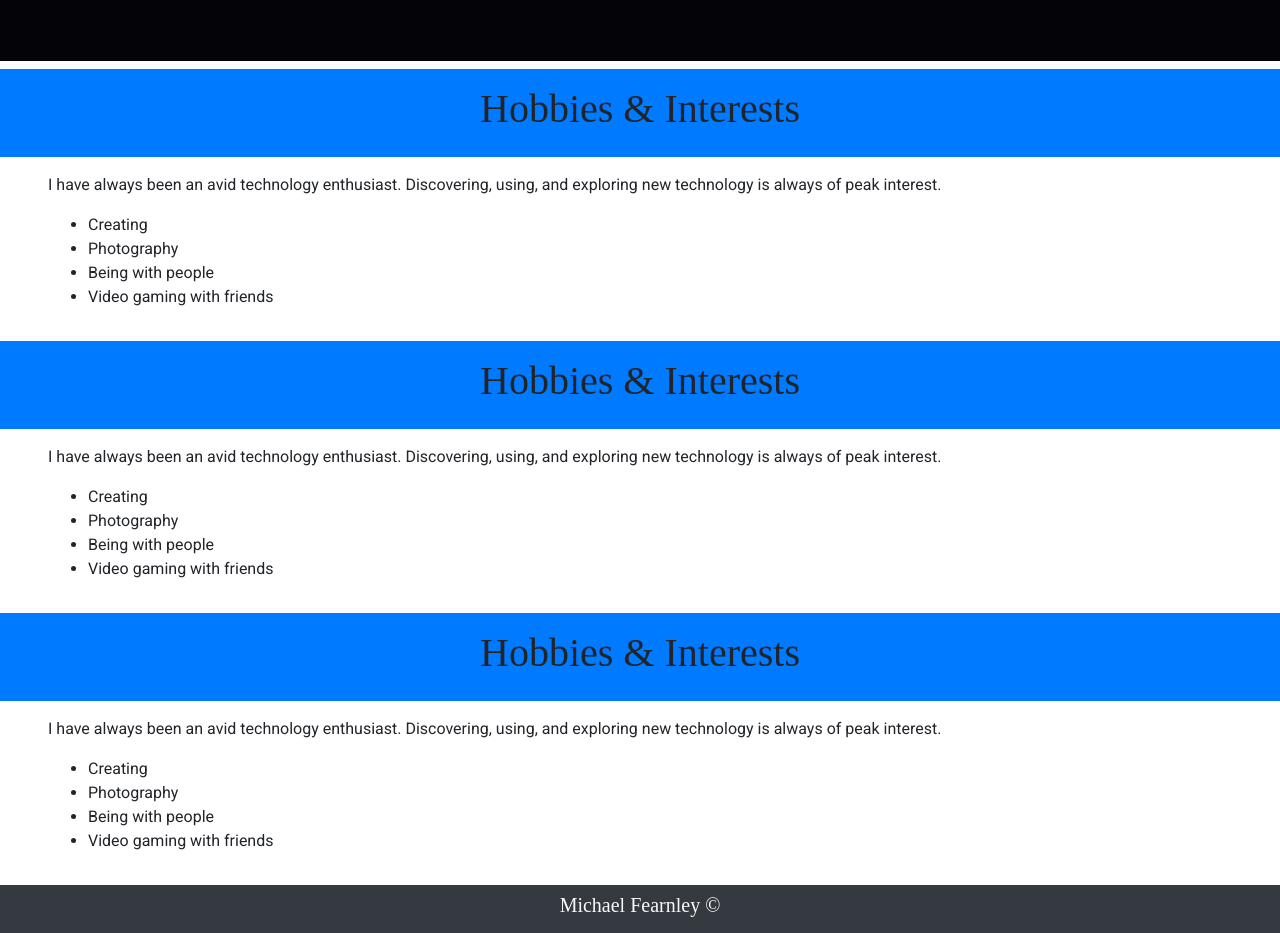
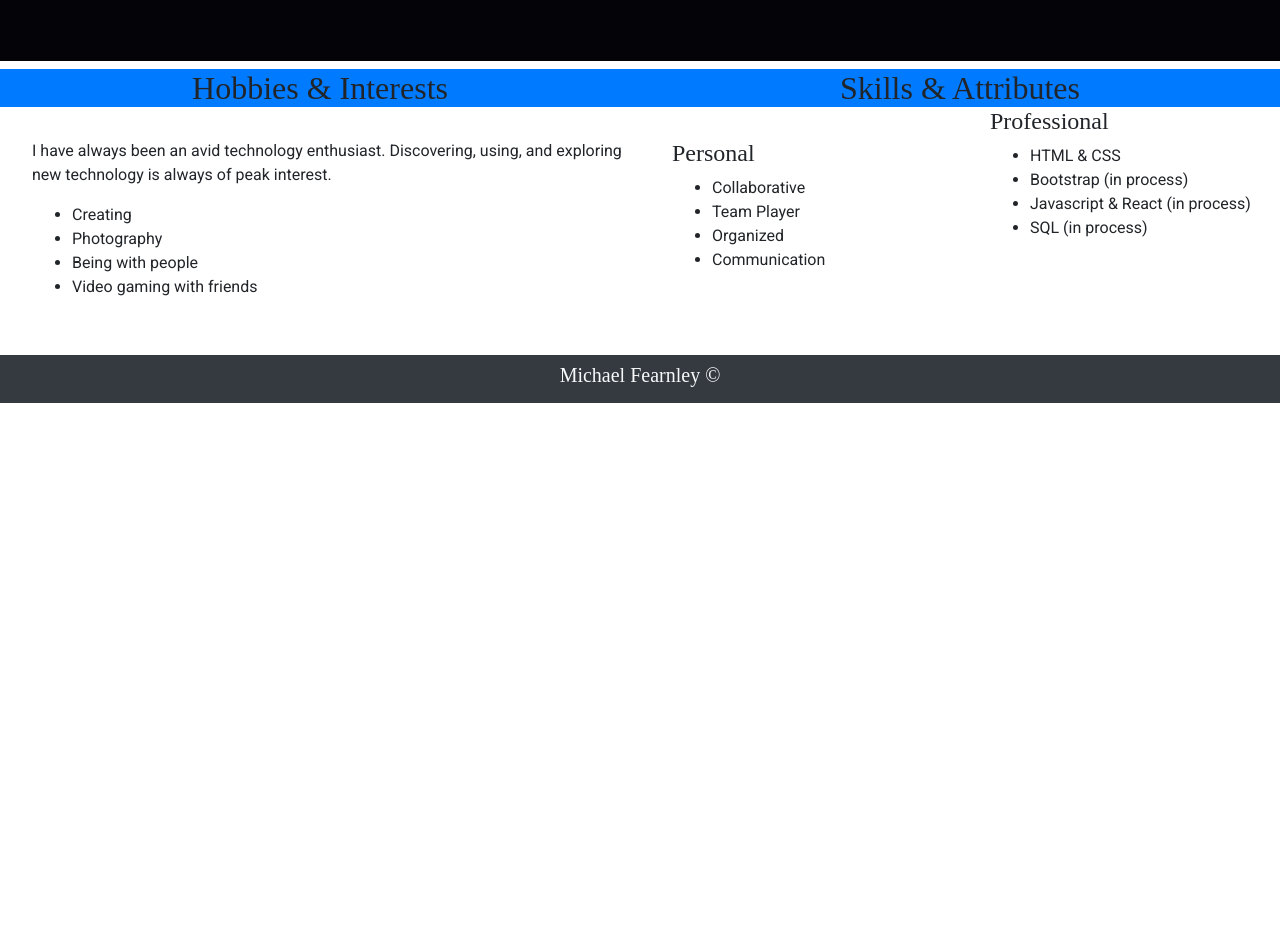
Before and after one commit to FearMichael/materialize-portfolio, a plain HTML site: page index.html in a window 1280 px wide. Shown: the part 436-1369 px from the top of the page. After the commit the page ends 839 px from the top, so only its background shows below. Drawn offline with nearby package versions, Linux system fonts and the light colour scheme; a web font is replaced by a local one.

Commit message:
fixed info section and footer

```diff
--- a/Assets/style.css
+++ b/Assets/style.css
@@ -15,28 +15,12 @@ nav {
     background-color: rgb(004, 003, 008);
 }
 
-.expand-content {
-    min-height: 100vh;
-    position: relative;
+.carousel-caption-shadow {
+    text-shadow: 3px 0 5px black;
 }
 
-.footer {
-    position: absolute;
-    bottom: -50px;
+.index-header {
+    padding: 0;
+    margin: 0;
+    width: 100%;
 }
-/* .contact-footer {
-    position: fixed;
-    bottom: 0;
-} */
-
-/* Breakpoints for sort order */
-/* @media (max-width: 992px){
-
-.sort-order-1 {
-    order: 1;
-}
-.sort-order-2 {
-    order: 2;
-}
-
-} */
--- a/index.html
+++ b/index.html
@@ -44,14 +44,17 @@
     <!-- Hobbies and interests section -->
     <div class="container-fluid">
         <div class="row">
-            <div class="col-12 bg-primary align-items-center">
+            <!-- <div class="col-12 bg-primary align-items-center">
                 <h1 class="text-center py-3">Hobbies & Interests</h1>
             </div>
         </div>
     </div>
     <div class="container-fluid my-3">
-        <div class="row">
-            <div class="col-12 bg-white px-lg-5 px-md-3 px-sm-3">
+        <div class="row"> -->
+            <!-- Hobbies/Interests Column -->
+            <div class="col-lg-6 col-md-12 index-header">
+                    <h2 class="bg-primary index-header text-center">Hobbies & Interests</h2>
+                <div class="container p-3 m-3">
                     <p>I have always been an avid technology enthusiast. Discovering, using, and exploring new technology is always of peak interest.
                     </p>
                         <ul>
@@ -70,9 +73,71 @@
                         </ul>
                  </div>
             </div>
+            <div class="col-lg-6 col-md-12 index-header">
+                <h2 class="bg-primary index-header text-center">Skills & Attributes</h2>
+                <div class="row">
+                    <div class="col-6">
+                        <div class="container p-3 m-3">
+                            <h4>Personal</h4>
+                            <ul>
+                                <li>Collaborative</li>
+                                <li>Team Player</li>
+                                <li>Organized</li>
+                                <li>Communication</li>
+                            </ul>
+                        </div>
+                    </div>
+                    <div class="col-6">
+                        <div class="container">
+                            <h4>Professional</h4>
+                            <ul>
+                                <li>HTML & CSS</li>
+                                <li>Bootstrap (in process)</li>
+                                <li>Javascript & React (in process)</li>
+                                <li>SQL (in process)</li>
+                            </ul>
+                        </div>
+                    </div>
+                </div>
+            </div>
+        </div>
     </div>
         <!-- Another super cool section -->
-    <div class="container-fluid">
+    <!-- <div class="container-fluid">
+            <div class="row">
+                <div class="col-12 bg-primary align-items-center">
+                    <h1 class="text-center py-3">Skills & Abilities</h1>
+                </div>
+            </div>
+        </div>
+        <div class="container-fluid my-3">
+            <div class="row">
+                <div class="col-12 bg-white px-lg-5 px-md-3 px-sm-3">
+                    <div class="row align-items-center">
+                        <div class="col">
+                            <h4>Personal</h4>
+                            <ul>
+                                <li>Collaborative</li>
+                                <li>Team Player</li>
+                                <li>Organized</li>
+                                <li>Communication</li>
+                            </ul>
+                        </div>
+                        <div class="col">
+                                <h4>Professional</h4>
+                                <ul>
+                                    <li>HTML & CSS</li>
+                                    <li>Bootstrap (in process)</li>
+                                    <li>Javascript & React(in process)</li>
+                                    <li>SQL(in process)</li>
+                                </ul>
+                            </div>
+                    </div>
+                </div>
+            </div>
+        </div> -->
+    <!--     Another super cool section -->
+    <!-- <div class="container-fluid">
             <div class="row">
                 <div class="col-12 bg-primary align-items-center">
                     <h1 class="text-center py-3">Hobbies & Interests</h1>
@@ -100,41 +165,11 @@
                         </ul>
                 </div>
             </div>
-        </div>
-        <!-- Another super cool section -->
-    <div class="container-fluid">
-            <div class="row">
-                <div class="col-12 bg-primary align-items-center">
-                    <h1 class="text-center py-3">Hobbies & Interests</h1>
-                </div>
-            </div>
-        </div>
-        <div class="container-fluid my-3">
-            <div class="row">
-                <div class="col-12 bg-white px-lg-5 px-md-3 px-sm-3">
-                    <p>I have always been an avid technology enthusiast. Discovering, using, and exploring new technology is always of peak interest.
-                    </p>
-                        <ul>
-                            <li>
-                                Creating
-                            </li>
-                            <li>
-                                Photography
-                            </li>
-                            <li>
-                                Being with people
-                            </li>
-                            <li>
-                                Video gaming with friends
-                            </li>
-                        </ul>
-                </div>
-            </div>
-        </div>
+        </div>  -->
         <!-- Footer -->
-<div class="bg-dark p-2 mt-2">
+<footer class="bg-dark p-2 mt-2 footer container-fluid">
     <h5 class="text-center text-light">Michael Fearnley &copy;</h5>
-</div>
+</footer>
 <!-- Optional JavaScript -->
     <!-- jQuery first, then Popper.js, then Bootstrap JS -->
     <script src="https://code.jquery.com/jquery-3.3.1.slim.min.js" integrity="sha384-q8i/X+965DzO0rT7abK41JStQIAqVgRVzpbzo5smXKp4YfRvH+8abtTE1Pi6jizo" crossorigin="anonymous"></script>
```
Also changed, not shown: contact.html (+2 -2 lines), portfolio.html (+54 -0 lines). Lines whose indentation alone changed are shown as unchanged.
